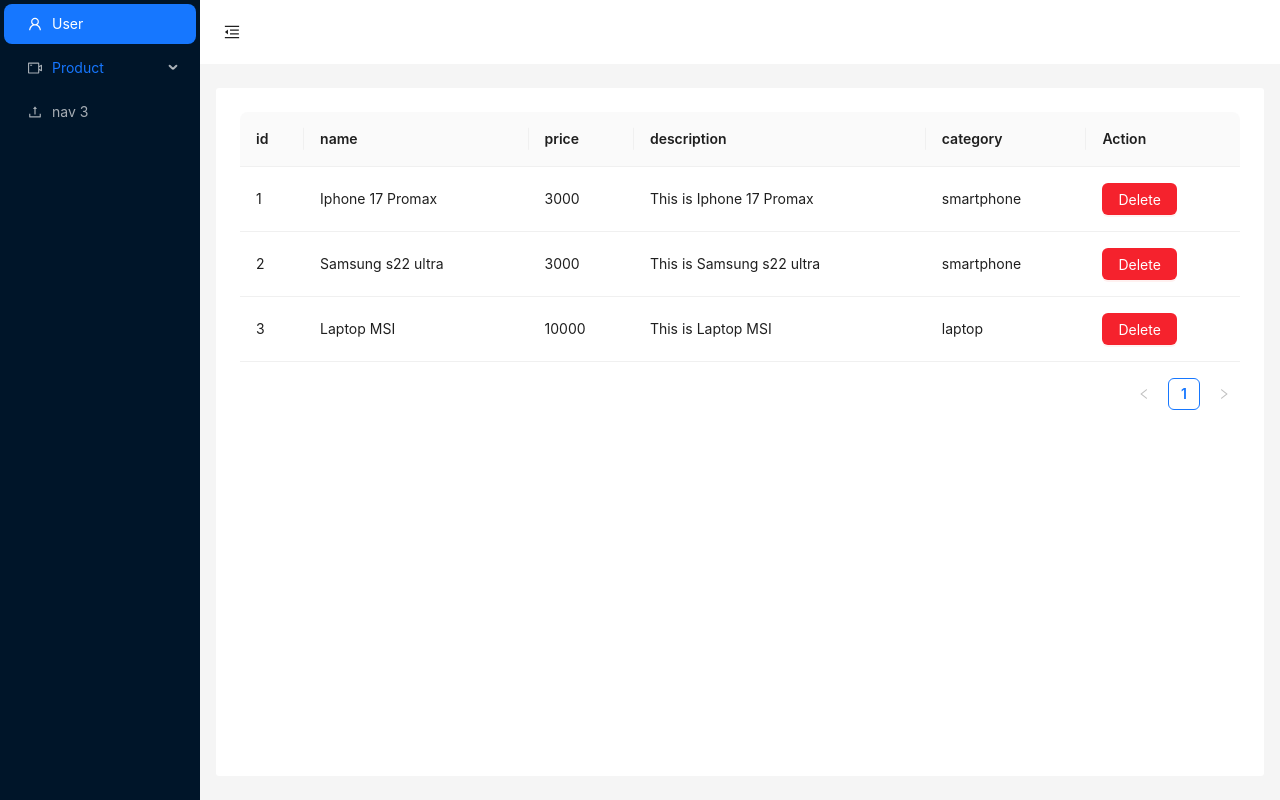
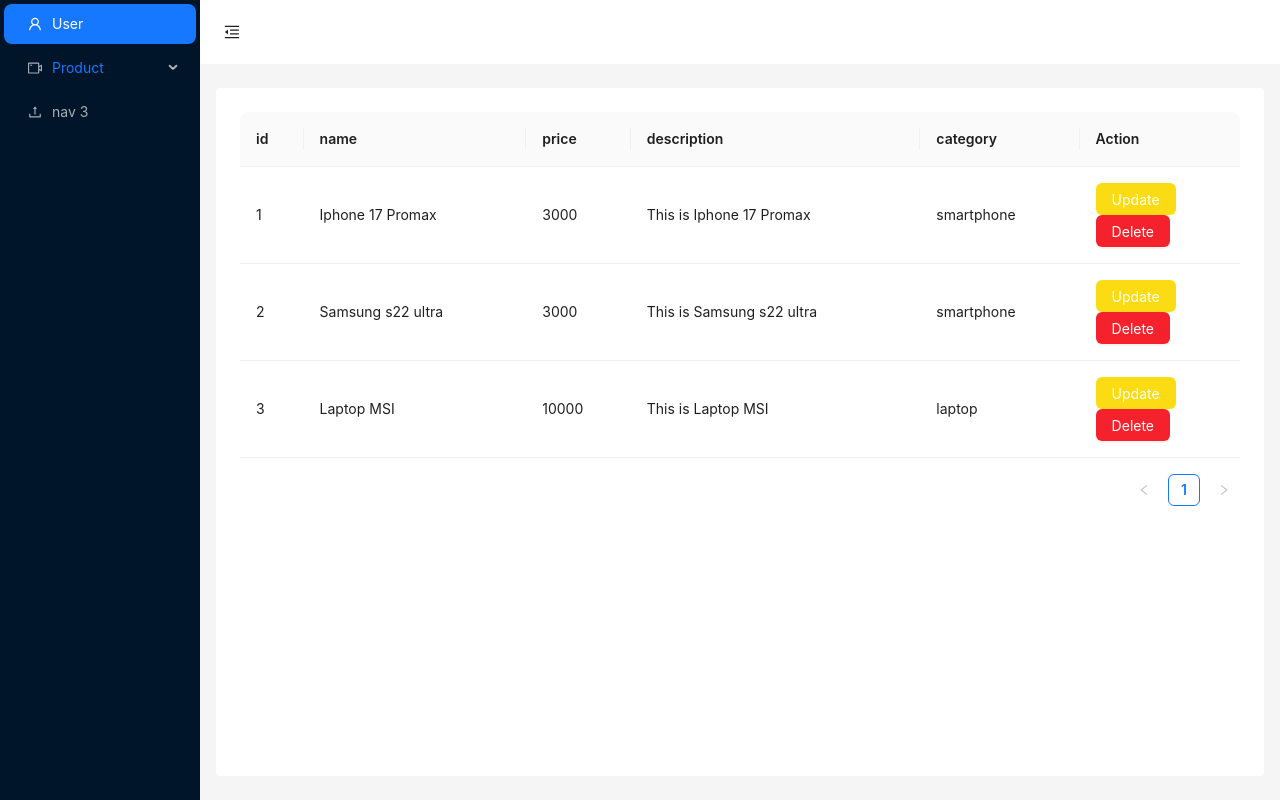
Before and after one commit to Jzztt/WD20203-reactjs, a React (Vite) app: page /product in a window 1280 px wide. Built offline with nearby package versions, Linux system fonts and the light colour scheme; data requests are answered from the project's data file.

Commit message:
feat:  router update product

```diff
--- a/src/App.tsx
+++ b/src/App.tsx
@@ -3,6 +3,7 @@
 import LayoutAdmin from "./layouts/AdminLayout";
 import User from "./pages/User";
 import CreateProduct from "./components/CreateProduct";
+import UpdateProduct from "./components/UpdateProduct";
 
 function App() {
   return (
@@ -11,6 +12,7 @@
         <Route path="" element={<LayoutAdmin />}>
           <Route path="product" element={<Product />} />
           <Route path="product/create" element={<CreateProduct />} />
+          <Route path="product/update/:id" element={<UpdateProduct />} />
           <Route path="user" element={<User />} />
         </Route>
       </Routes>
--- a/src/components/CreateProduct.tsx
+++ b/src/components/CreateProduct.tsx
@@ -1,4 +1,3 @@
-import React, { use } from "react";
 import { Button, Form, Input, Select } from "antd";
 import type { IProduct } from "../pages/Product";
 import { useMutation } from "@tanstack/react-query";
--- /dev/null
+++ b/src/components/UpdateProduct.tsx
@@ -0,0 +1,11 @@
+import React from "react";
+import { useParams } from "react-router";
+
+const UpdateProduct = () => {
+  const { id } = useParams();
+  console.log(id);
+
+  return <div>UpdateProduct</div>;
+};
+
+export default UpdateProduct;
--- a/src/pages/Product.tsx
+++ b/src/pages/Product.tsx
@@ -3,6 +3,7 @@
 import { useMutation, useQuery, useQueryClient } from "@tanstack/react-query";
 import axios from "axios";
 import { Button, Popconfirm, Table } from "antd";
+import { Link } from "react-router";
 export interface IProduct {
   id: number;
   name: string;
@@ -43,6 +44,13 @@
       render: (record: IProduct) => {
         return (
           <div>
+            <div>
+              <Link to={`/product/update/${record.id}`}>
+                <Button color="yellow" variant="solid">
+                  Update
+                </Button>
+              </Link>
+            </div>
             <Popconfirm
               title="Are you sure Delete"
               onConfirm={() => mutation.mutate(record.id)}
```
